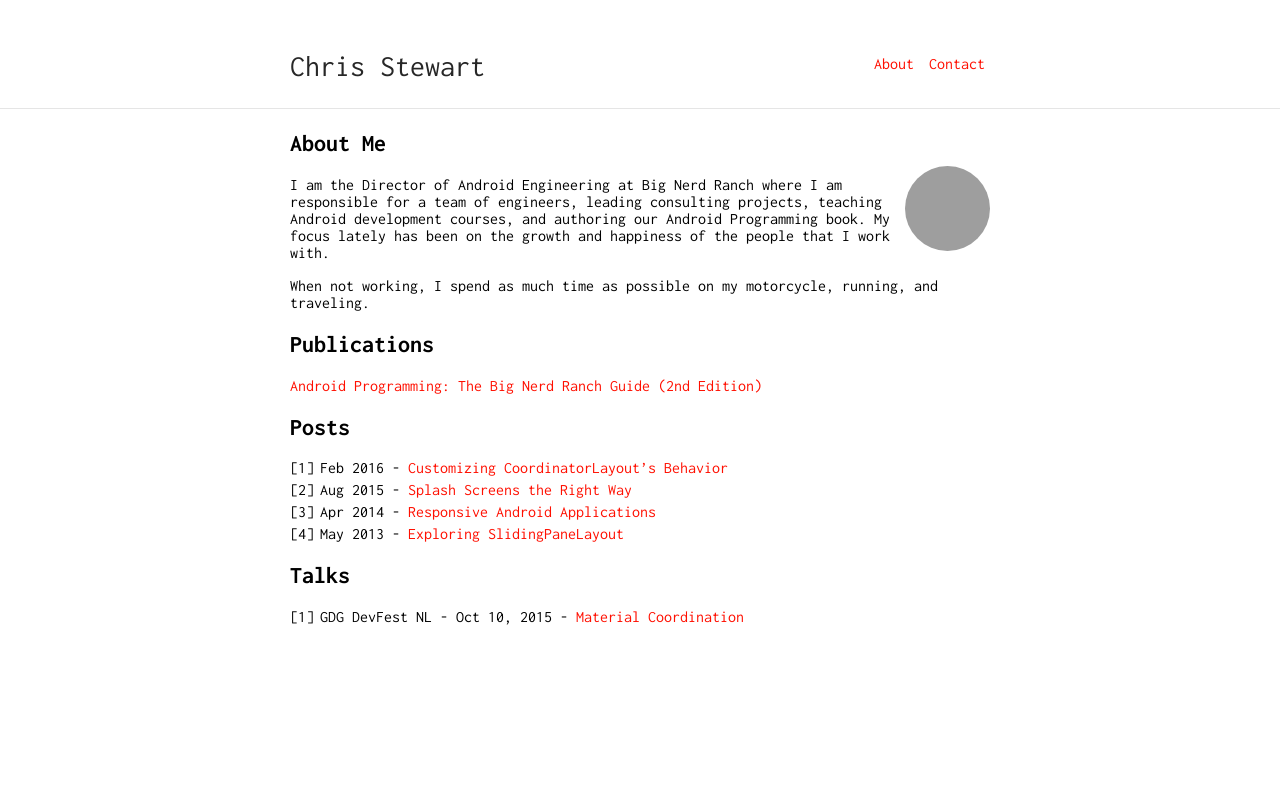
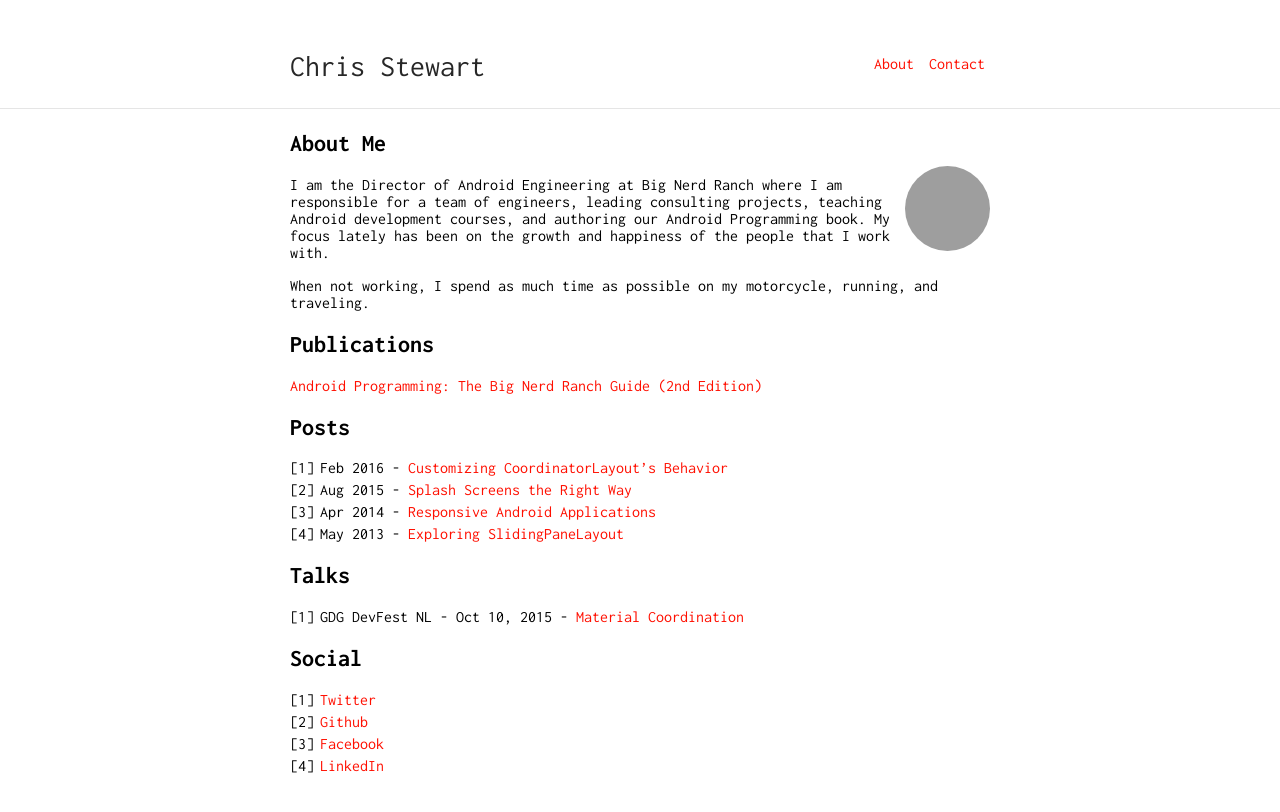
Before and after one commit to cstew/cstew.github.io, a Jekyll site: the page built from index.md, in a window 1280 px wide. Shown: the top 812 px of the page. Built offline with Jekyll 4.4.1, drawn with Linux system fonts in a browser that asks for light colours; grey boxes are pictures that could not be loaded.

Commit message:
Move social links to main page

```diff
--- a/index.md
+++ b/index.md
@@ -24,3 +24,10 @@ When not working, I spend as much time as possible on my motorcycle, running, an
 ## Talks
 
 1. GDG DevFest NL - Oct 10, 2015 - [Material Coordination](https://www.youtube.com/watch?v=FrqUqwxgk5A)
+
+## Social
+
+1. [Twitter](https://twitter.com/cstew)
+2. [Github](https://github.com/cstew)
+3. [Facebook](https://www.facebook.com/chris.stewart2)
+4. [LinkedIn](https://www.linkedin.com/in/chris-stewart-3503639)
```
Also changed, not shown: contact.md (+0 -7 lines).
